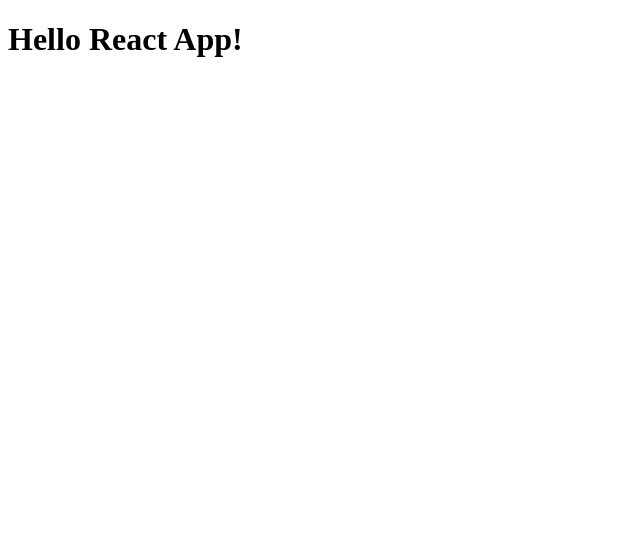
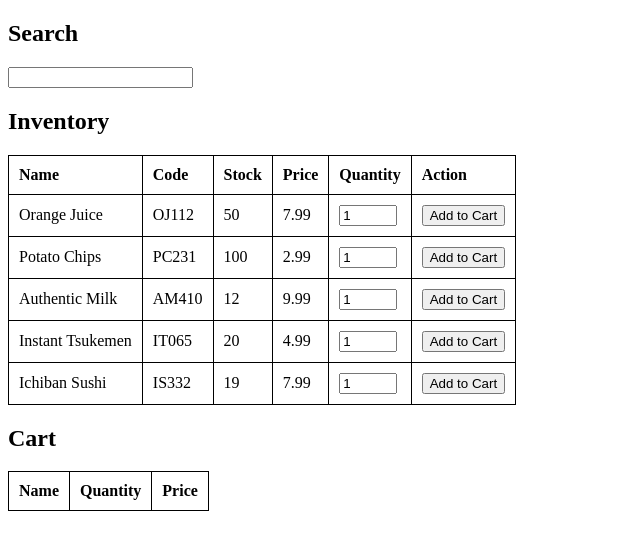
Before and after one commit to wlto/shopping-cart, a React (Create React App) app: page / in a window 1280 px wide. Shown: the top 550 px of the page, without its empty margins (0-640 px from the left). Built offline with nearby package versions, Linux system fonts and the light colour scheme.

Commit message:
Working version

```diff
--- a/public/index.html
+++ b/public/index.html
@@ -19,6 +19,27 @@
       work correctly both with client-side routing and a non-root public URL.
       Learn how to configure a non-root public URL by running `npm run build`.
     -->
+    <style>
+      .inventory table,
+      .cart table {
+        border-collapse: collapse;
+      }
+
+      .inventory table thead,
+      .cart table thead {
+        font-weight: bold;
+      }
+
+      .inventory table td,
+      .cart table td {
+        padding: 10px;
+        border: 1px solid black;
+      }
+
+      .inventory table tbody td input {
+        width: 50px;
+      }
+    </style>
     <title>React App</title>
   </head>
   <body>
--- /dev/null
+++ b/src/App.js
@@ -0,0 +1,53 @@
+import React, {Component} from 'react';
+
+import Search from './Search.js';
+import Inventory from './Inventory.js';
+import Cart from './Cart.js';
+
+class App extends Component {
+  constructor(props) {
+    super(props);
+    this.state = {
+      cartItems: []
+    }
+  }
+
+  handleAddItemToCart(item, itemQty) {
+    const newItem = item;
+    const currentCartItemList = this.state.cartItems;
+    let itemExist = 0;
+    for (let i = 0; i < currentCartItemList.length && itemExist === 0; i++) {
+      if (currentCartItemList[i].code === newItem.code) {
+        currentCartItemList[i].quantity+=parseInt(itemQty);
+        currentCartItemList[i].totalPrice+=parseFloat(newItem.price*itemQty);
+        this.setState({
+          cartItems: currentCartItemList
+        });
+        itemExist = 1;
+      }
+    }
+    if (itemExist !== 1) {
+      newItem.quantity = parseInt(itemQty);
+      newItem.totalPrice = item.price * itemQty;
+      this.setState({
+        cartItems: [...this.state.cartItems, newItem]
+      });
+    }
+  }
+
+  componentDidUpdate(prevProps, prevState) {
+    console.log(this.state.cartItems);
+  }
+
+  render() {
+    return (
+      <div className="shopping-cart">
+        <Search />
+        <Inventory data={this.props.data} onAddItemToCart={this.handleAddItemToCart.bind(this)} />
+        <Cart cartItems={this.state.cartItems} />
+      </div>
+    )
+  }
+}
+
+export default App;
--- /dev/null
+++ b/src/Cart.js
@@ -0,0 +1,30 @@
+import React, {Component} from 'react';
+
+import CartItem from './CartItem';
+
+class Cart extends Component {
+  render() {
+    const cartItems = this.props.cartItems.map((item, i) =>
+      <CartItem key={item.code} item={item} />
+    );
+    return (
+      <div className="cart">
+        <h2>Cart</h2>
+        <table>
+          <thead>
+            <tr>
+              <td>Name</td>
+              <td>Quantity</td>
+              <td>Price</td>
+            </tr>
+          </thead>
+          <tbody>
+            {cartItems}
+          </tbody>
+        </table>
+      </div>
+    )
+  }
+}
+
+export default Cart;
--- /dev/null
+++ b/src/CartItem.js
@@ -0,0 +1,16 @@
+import React, {Component} from 'react';
+
+class CartItem extends Component {
+  render() {
+    const item = this.props.item;
+    return (
+      <tr>
+        <td>{item.name}</td>
+        <td>{item.quantity}</td>
+        <td>{item.totalPrice.toFixed(2)}</td>
+      </tr>
+    )
+  }
+}
+
+export default CartItem
--- /dev/null
+++ b/src/Inventory.js
@@ -0,0 +1,58 @@
+import React, {Component} from 'react';
+
+import Item from './Item.js';
+
+class Inventory extends Component {
+  constructor(props) {
+    super(props);
+    this.state = {
+      items: props.data
+    }
+  }
+
+  handleAddToCart(item, itemIndex, itemQty) {
+    const newStock = item.stock - itemQty;
+    const newItemList = this.state.items;
+    newItemList[itemIndex].stock = newStock;
+    this.setState({
+      items: newItemList
+    });
+    this.props.onAddItemToCart(newItemList[itemIndex], itemQty);
+  }
+
+  render() {
+    const inventoryItems = this.state.items.map((item, i) => {
+      return (
+        <Item
+          key={item.code}
+          itemIndex={i}
+          item={item}
+          onAddToCart={this.handleAddToCart.bind(this)}
+        />
+      )
+    });
+
+    return (
+      <div className="inventory">
+        <h2>Inventory</h2>
+        <table>
+          <thead>
+            <tr>
+              <td>Name</td>
+              <td>Code</td>
+              <td>Stock</td>
+              <td>Price</td>
+              <td>Quantity</td>
+              <td>Action</td>
+            </tr>
+          </thead>
+          <tbody>
+            {inventoryItems}
+          </tbody>
+        </table>
+      </div>
+    )
+  }
+}
+
+export default Inventory;
--- /dev/null
+++ b/src/Item.js
@@ -0,0 +1,41 @@
+import React, {Component} from 'react';
+
+class Item extends Component {
+  constructor(props) {
+    super(props);
+    this.state = {
+      itemQty: 1
+    }
+  }
+
+  render() {
+    const item = this.props.item;
+    return (
+      <tr>
+        <td>{item.name}</td>
+        <td>{item.code}</td>
+        <td>{item.stock}</td>
+        <td>{item.price.toFixed(2)}</td>
+        <td>
+          <input
+            type="number"
+            min="1"
+            max={item.stock}
+            defaultValue={this.state.itemQty}
+            onChange={(e) => this.setState({ itemQty: e.target.value })}
+          />
+        </td>
+        <td>
+          <button
+            onClick={
+              () => this.props.onAddToCart(this.props.item, this.props.itemIndex, this.state.itemQty)
+            }>
+            Add to Cart
+          </button>
+        </td>
+      </tr>
+    )
+  }
+}
+
+export default Item;
--- /dev/null
+++ b/src/Search.js
@@ -0,0 +1,16 @@
+import React, {Component} from 'react';
+
+class Search extends Component {
+  render() {
+    return (
+      <div className="search-box">
+        <h2>Search</h2>
+        <input
+          type="text"
+        />
+      </div>
+    )
+  }
+}
+
+export default Search;
--- /dev/null
+++ b/src/data.js
@@ -0,0 +1,34 @@
+const data = [
+  {
+    name: 'Orange Juice',
+    code: 'OJ112',
+    stock: 50,
+    price: 7.99
+  },
+  {
+    name: 'Potato Chips',
+    code: 'PC231',
+    stock: 100,
+    price: 2.99
+  },
+  {
+    name: 'Authentic Milk',
+    code: 'AM410',
+    stock: 12,
+    price: 9.99
+  },
+  {
+    name: 'Instant Tsukemen',
+    code: 'IT065',
+    stock: 20,
+    price: 4.99
+  },
+  {
+    name: 'Ichiban Sushi',
+    code: 'IS332',
+    stock: 19,
+    price: 7.99
+  }
+];
+
+export default data;
--- a/src/index.js
+++ b/src/index.js
@@ -1,7 +1,10 @@
 import React from 'react';
 import ReactDOM from 'react-dom';
 
+import App from './App.js';
+import data from './data.js';
+
 ReactDOM.render(
-    <h1>Hello React App!</h1>,
-    document.getElementById('root')
+  <App data={data} />,
+  document.getElementById('root')
 );
```
